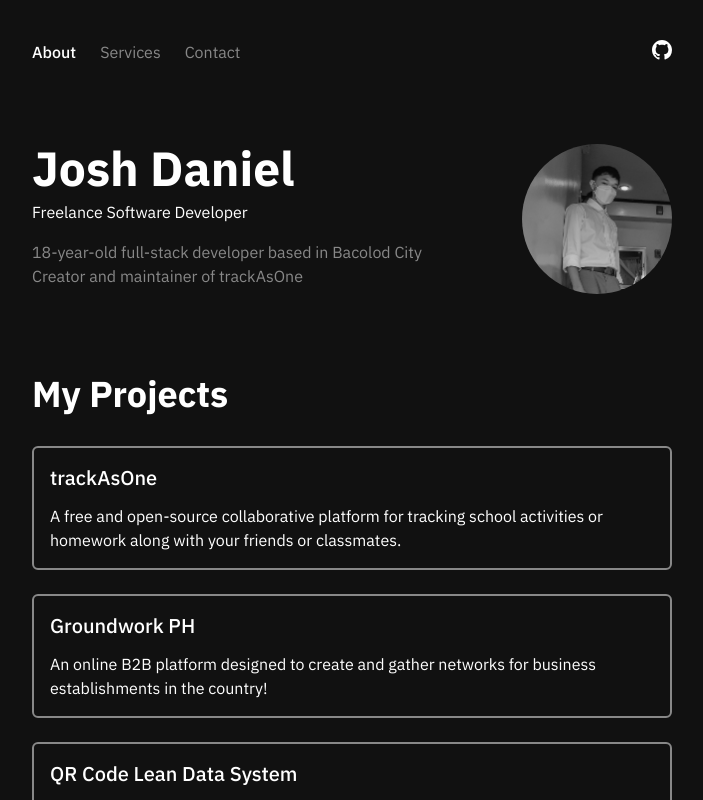
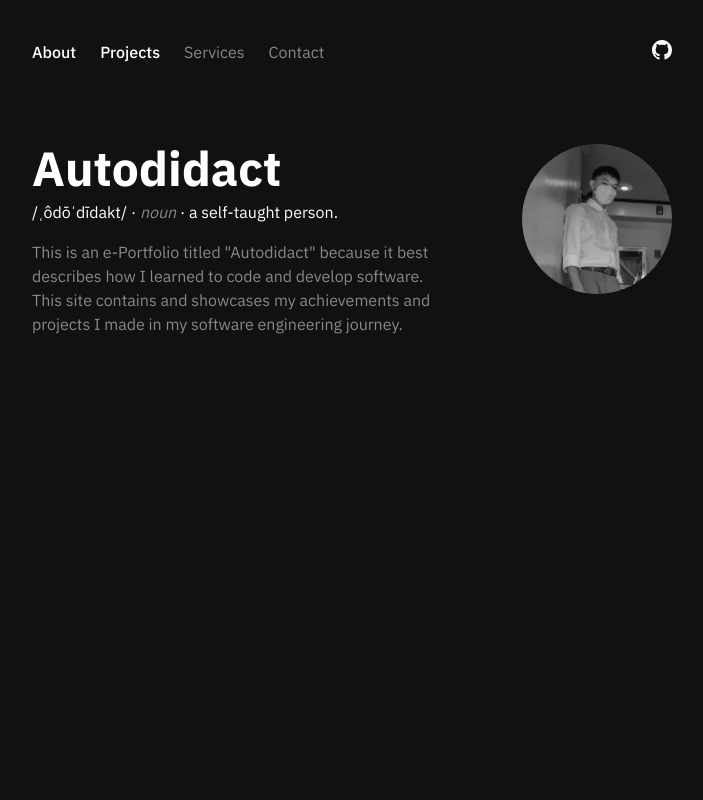
Before and after one commit to joshxfi/e-portfolio, a Next.js app: page / in a window 1280 px wide. Shown: the top 800 px of the page, without its empty margins (288-991 px from the left). Built offline with nearby package versions, Linux system fonts and the light colour scheme.

Commit message:
chore: move homepage and projects to pages

```diff
--- a/pages/index.tsx
+++ b/pages/index.tsx
@@ -1,13 +1,38 @@
 import React from "react";
-import { Homepage, Projects } from "../src/components";
+import Image from "next/image";
 
-const Home = () => {
+const Homepage = () => {
   return (
-    <>
-      <Homepage />
-      <Projects />
-    </>
+    <section className="mt-20">
+      <div className="flex justify-between">
+        <div>
+          <h1 className="font-bold text-5xl">Autodidact</h1>
+          <p className="mt-2">
+            /ˌôdōˈdīdakt/ · <i className="text-secondary">noun</i> · a
+            self-taught person.
+          </p>
+          <p className="text-secondary w-[400px] mt-4">
+            This is an e-Portfolio titled &quot;Autodidact&quot; because it best
+            describes how I learned to code and develop software. This site
+            contains and showcases my achievements and projects I made in my
+            software engineering journey.
+          </p>
+        </div>
+
+        <div>
+          <Image
+            className="rounded-full grayscale"
+            objectFit="cover"
+            height={150}
+            width={150}
+            priority
+            src="/imgs/profile.jpg"
+            alt="myself"
+          />
+        </div>
+      </div>
+    </section>
   );
 };
 
-export default Home;
+export default Homepage;
--- a/src/components/Projects.tsx
+++ b/pages/projects.tsx
@@ -1,6 +1,6 @@
 import React from "react";
 import toast from "react-hot-toast";
-import { myProjects } from "../utils/constants";
+import { myProjects } from "@/utils/constants";
 
 export const Projects = () => {
   return (
--- a/src/components/Homepage.tsx
+++ /dev/null
@@ -1,30 +0,0 @@
-import React from "react";
-import Image from "next/image";
-import profile from "../../public/imgs/profile.jpg";
-
-export const Homepage = () => {
-  return (
-    <section className="mt-20">
-      <div className="flex justify-between">
-        <div>
-          <h1 className="font-bold text-5xl">Josh Daniel</h1>
-          <p className="mt-2">Freelance Software Developer</p>
-          <p className="text-secondary mt-4">
-            18-year-old full-stack developer based in Bacolod City
-          </p>
-          <p className="text-secondary">Creator and maintainer of trackAsOne</p>
-        </div>
-
-        <Image
-          className="rounded-full grayscale"
-          objectFit="cover"
-          height={150}
-          width={150}
-          priority
-          src={profile}
-          alt="myself"
-        />
-      </div>
-    </section>
-  );
-};
--- a/src/components/index.ts
+++ b/src/components/index.ts
@@ -1,4 +1,2 @@
 export * from "./Navbar";
 export * from "./Layout";
-export * from "./Homepage";
-export * from "./Projects";
--- a/src/utils/constants.ts
+++ b/src/utils/constants.ts
@@ -1,6 +1,10 @@
 export const navItems = [
   {
     name: "About",
+    link: "/",
+  },
+  {
+    name: "Projects",
     link: "/",
   },
   {
--- a/tsconfig.json
+++ b/tsconfig.json
@@ -13,7 +13,11 @@
     "resolveJsonModule": true,
     "isolatedModules": true,
     "jsx": "preserve",
-    "incremental": true
+    "incremental": true,
+    "paths": {
+      "@/*": ["src/*"]
+    },
+    "baseUrl": "."
   },
   "include": ["next-env.d.ts", "**/*.ts", "**/*.tsx"],
   "exclude": ["node_modules"]
```
